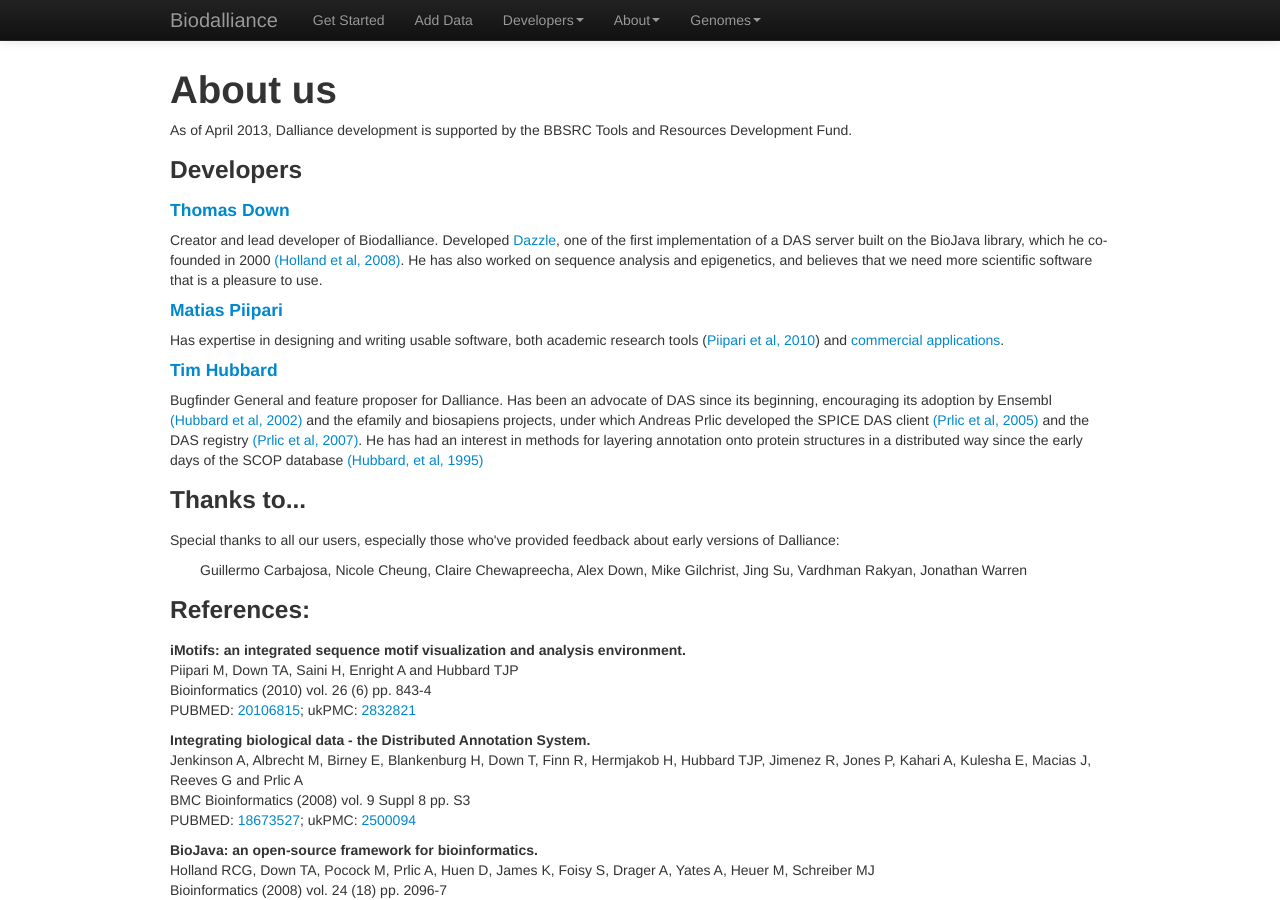
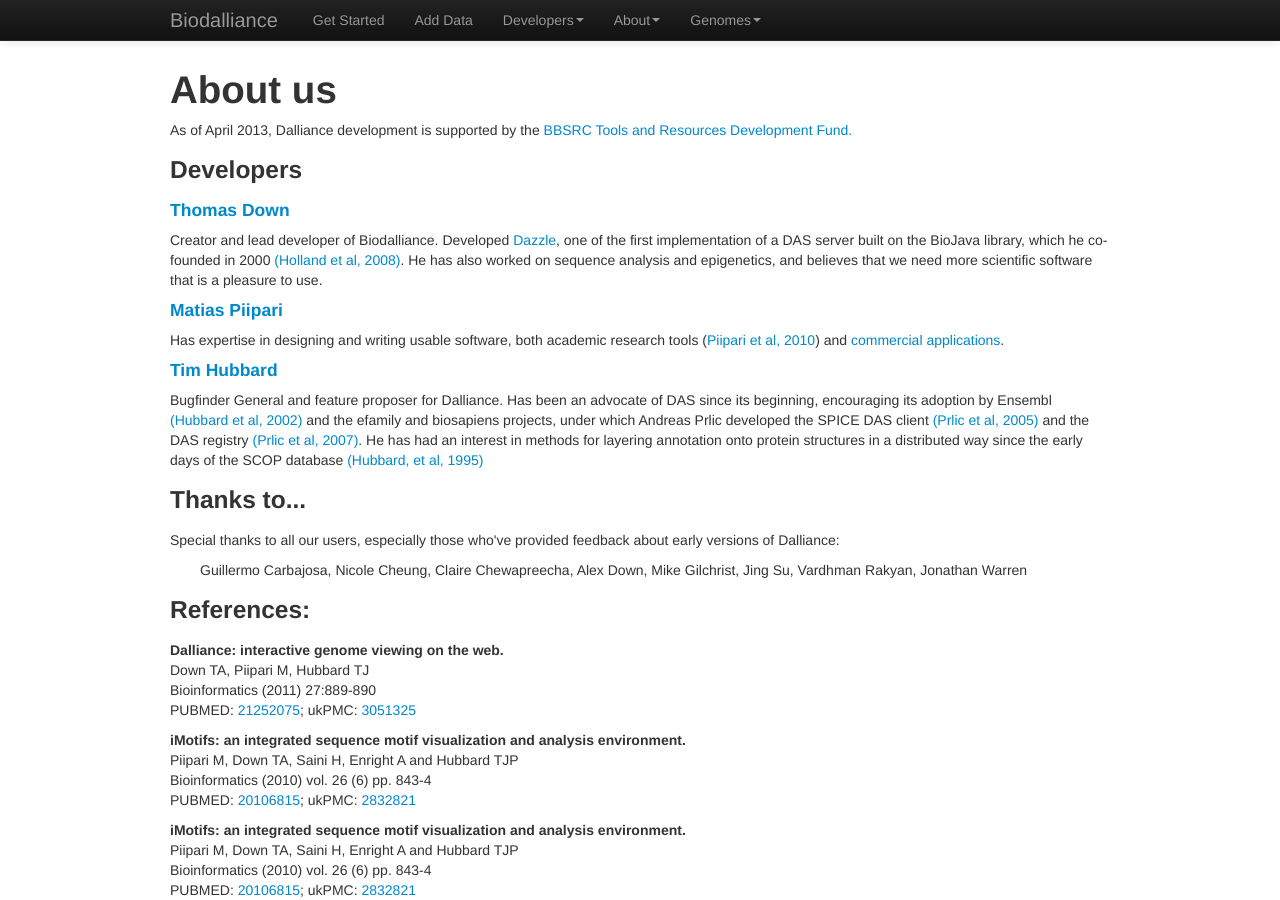
Before and after one commit to biodalliance/dalliance-web, a Jekyll site: the page built from about.html, in a window 1280 px wide and 900 px high. Built offline with Jekyll 4.4.1, drawn with Linux system fonts in a browser that asks for light colours.

Commit message:
Updates from Tim.

```diff
--- a/about.html
+++ b/about.html
@@ -4,8 +4,8 @@
 ---
 
 <p>
-As of April 2013, Dalliance development is supported by the BBSRC Tools and Resources
-Development Fund.</p>
+As of April 2013, Dalliance development is supported by the <a href="http://www.bbsrc.ac.uk/pa/grants/AwardDetails.aspx?FundingReference=BB%2fK015427%2f1">BBSRC Tools and Resources
+Development Fund.</a></p>
 
 <h3>Developers</h3>
 <h4><a href="http://www.biodalliance.org/people/thomas">Thomas Down</a></h4>
@@ -50,6 +50,22 @@
 </p>
 
 <h3>References:</h3>
+
+<p><a id="pubmed_21252075"></a><b>Dalliance: interactive genome viewing on the web.</b><br>
+Down TA, Piipari M, Hubbard TJ<br>
+Bioinformatics (2011) 27:889-890<br>
+PUBMED: <a href="http://ukpmc.ac.uk/abstract/MED/21252075" rel="external">21252075</a>;
+ukPMC: <a href="http://ukpmc.ac.uk/articles/PMC3051325" rel="external">3051325</a><br>
+</p>
+
+<p><a id="pubmed_20106815" name="pubmed_20106815"></a><b>iMotifs: an integrated sequence motif visualization and
+analysis environment.</b><br>
+Piipari M, Down TA, Saini H, Enright A and Hubbard TJP<br>
+Bioinformatics (2010) vol. 26 (6) pp. 843-4<br>
+PUBMED: <a href="http://ukpmc.ac.uk/abstract/MED/20106815" rel="external">20106815</a>;
+ukPMC: <a href="http://ukpmc.ac.uk/articles/PMC2832821" rel="external">2832821</a><br>
+</p>
+
 
 <p><a id="pubmed_20106815" name="pubmed_20106815"></a><b>iMotifs: an integrated sequence motif visualization and
 analysis environment.</b><br>
```
